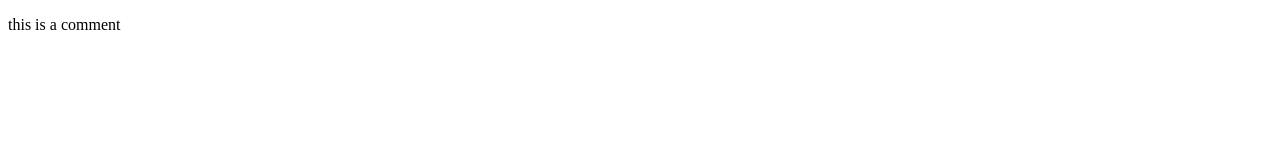
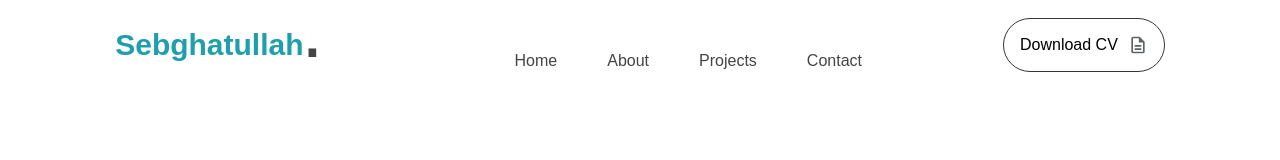
Before and after one commit to SebghatAmin/My-Portfolio, a plain HTML site: page index.html in a window 1280 px wide. Drawn offline with Linux system fonts and the light colour scheme.

Commit message:
something changed

```diff
--- a/index.html
+++ b/index.html
@@ -4,10 +4,82 @@
     <meta charset="UTF-8" />
     <meta name="viewport" content="width=device-width, initial-scale=1.0" />
     <title>Document</title>
+    <link href="style.css" rel="stylesheet" />
   </head>
   <body>
-    <div class="coment">
-      <p>this is a comment</p>
+    <div class="main-container">
+      <nav class="header-container">
+        <a href="#" class="nav-logo">
+          <p class="nav-name">Sebghatullah</p>
+          <span>.</span>
+        </a>
+        <div class="navemenu" id="myNaveMenu">
+          <ul class="nave_menu_list">
+            <li class="nave_list">
+              <a href="#home" class="nav-link active-link">Home</a>
+              <div class="circle"></div>
+            </li>
+            <li class="nav_list">
+              <a href="#about" class="nav-link">About</a>
+              <div class="circle"></div>
+            </li>
+            <li class="nav_list">
+              <a href="#projects" class="nav-link">Projects</a>
+              <div class="circle"></div>
+            </li>
+            <li class="nav_list">
+              <a href="#contact" class="nav-link">Contact</a>
+              <div class="circle"></div>
+            </li>
+          </ul>
+        </div>
+        <div class="nav-button">
+          <button
+            class="btn btn-color-2 nav-btn btn-icon"
+            onclick="window.open('./assets/Ehsan-Resume.pdf')"
+          >
+            Download CV
+            <svg
+              xmlns="http://www.w3.org/2000/svg"
+              height="20px"
+              viewBox="0 -960 960 960"
+              width="20px"
+              fill="#5f6368"
+            >
+              <path
+                d="M320-240h320v-80H320v80Zm0-160h320v-80H320v80ZM240-80q-33 0-56.5-23.5T160-160v-640q0-33 23.5-56.5T240-880h320l240 240v480q0 33-23.5 56.5T720-80H240Zm280-520v-200H240v640h480v-440H520ZM240-800v200-200 640-640Z"
+              ></path>
+            </svg>
+          </button>
+        </div>
+        <div onclick="myMenuFunction()" class="nav-menu-btn">
+          <svg
+            style="display: none"
+            xmlns="http://www.w3.org/2000/svg"
+            height="28px"
+            viewBox="0 -960 960 960"
+            width="28px"
+            fill="#5f6368"
+            id="nav-close"
+          >
+            <path
+              d="M480-424 284-228q-11 11-28 11t-28-11q-11-11-11-28t11-28l196-196-196-196q-11-11-11-28t11-28q11-11 28-11t28 11l196 196 196-196q11-11 28-11t28 11q11 11 11 28t-11 28L536-480l196 196q11 11 11 28t-11 28q-11 11-28 11t-28-11L480-424Z"
+            ></path>
+          </svg>
+          <svg
+            xmlns="http://www.w3.org/2000/svg"
+            height="28px"
+            viewBox="0 -960 960 960"
+            width="28px"
+            fill="#5f6368"
+            id="nav-open"
+          >
+            <path
+              d="M120-240v-80h720v80H120Zm0-200v-80h720v80H120Zm0-200v-80h720v80H120Z"
+            ></path>
+          </svg>
+        </div>
+      </nav>
     </div>
   </body>
 </html>
--- a/style.css
+++ b/style.css
@@ -0,0 +1,270 @@
+/*
+  1. Use a more-intuitive box-sizing model.
+*/
+:root {
+  --body-color: rgb(250, 250, 250);
+  --color-white: rgb(255, 255, 255);
+  --text-color-second: rgb(68, 68, 68);
+  --text-color-third: rgb(30, 159, 171);
+  --first-color: rgb(110, 87, 224);
+  --first-color-hover: rgb(40, 91, 212);
+  --second-color: rgb(0, 201, 255);
+  --third-color: rgb(192, 166, 49);
+  --first-shadow-color: rgba(0, 0, 0, 0.1);
+}
+
+*,
+*::before,
+*::after {
+  box-sizing: border-box;
+  font-family: "Poppins", sans-serif;
+}
+/*
+    2. Remove default margin
+  */
+* {
+  margin: 0;
+}
+/*
+    Typographic tweaks!
+    3. Add accessible line-height
+    4. Improve text rendering
+  */
+body {
+  line-height: 1.5;
+  -webkit-font-smoothing: antialiased;
+}
+/*
+    5. Improve media defaults
+  */
+img,
+picture,
+video,
+canvas,
+svg {
+  display: block;
+  max-width: 100%;
+}
+/*
+    6. Remove built-in form typography styles
+  */
+input,
+button,
+textarea,
+select {
+  font: inherit;
+}
+/*
+    7. Avoid text overflows
+  */
+p,
+h1,
+h2,
+h3,
+h4,
+h5,
+h6 {
+  overflow-wrap: break-word;
+}
+/*
+    8. Create a root stacking context
+  */
+#root,
+#__next {
+  isolation: isolate;
+}
+
+.main-container {
+  position: relative;
+  width: 100%;
+
+  background-color: red;
+}
+/* :-webkit-backdrop-filter: blur(7px); */
+.header-container {
+  height: 90px;
+  width: 100vw;
+  /* background-color: orange; */
+  display: flex;
+  justify-content: space-between;
+  /* backdrop-filter: blur(7px); */
+  padding-inline: 9vw;
+  transition: 0.3s;
+  z-index: 100;
+  position: fixed;
+  top: 0;
+  left: 0;
+  right: 0;
+  box-shadow: none;
+  line-height: 90px;
+}
+.nav {
+  -webkit-backdrop-filter: blur(7px);
+  backdrop-filter: blur(7px);
+  position: fixed;
+  top: 0;
+  left: 0;
+  right: 0;
+  display: flex;
+  justify-content: space-between;
+  width: 100vw;
+  height: 90px;
+  line-height: 90px;
+  padding-inline: 9vw;
+  transition: 0.3s;
+  z-index: 100;
+}
+.nav-logo {
+  position: relative;
+  margin-right: 30px;
+  text-decoration: none;
+}
+.nav-logo span {
+  position: absolute;
+  top: -15px;
+  right: -20px;
+  font-size: 5rem;
+  color: var(--text-color-second);
+}
+.nav-name {
+  font-size: 30px;
+  font-weight: 600;
+  color: var(--text-color-third);
+}
+.navemenu {
+  display: flex;
+}
+.navemenu,
+.navemenulist {
+  display: flex;
+}
+.nav-menu .nav_list {
+  list-style: none;
+  position: relative;
+}
+.li {
+  display: list-item;
+  text-align: -webkit-match-parent;
+  unicode-bidi: isolate;
+  list-style: none;
+}
+.nav-menu,
+.nave_menu_list {
+  display: flex;
+}
+ul {
+  display: block;
+  list-style-type: none;
+  margin-block-start: 1em;
+  margin-block-end: 1em;
+  margin-inline-start: 0px;
+  margin-inline-end: 0px;
+  padding-inline-start: 40px;
+  unicode-bidi: isolate;
+}
+.nav-link {
+  text-decoration: none;
+  color: var(--text-color-second);
+  font-weight: 500;
+  padding-inline: 10px;
+  margin-inline: 15px;
+}
+.nav-button {
+  display: flex;
+  align-items: center;
+}
+.btn-color-2 {
+  background: none;
+}
+.btn-color-1,
+.btn-color-2 {
+  border: rgb(53, 53, 53) 0.1rem solid;
+}
+.btn-icon {
+  display: flex;
+  align-items: center;
+  gap: 10px;
+  flex-wrap: nowrap;
+}
+.btn {
+  font-weight: 500;
+  transition: all 300ms ease;
+  padding: 1rem;
+  /* width: 8rem; */
+  border-radius: 2rem;
+  white-space: nowrap;
+}
+.input,
+button,
+textarea,
+select {
+  font: inherit;
+}
+button {
+  appearance: auto;
+  font-style: ;
+  font-variant-ligatures: ;
+  font-variant-caps: ;
+  font-variant-numeric: ;
+  font-variant-east-asian: ;
+  font-variant-alternates: ;
+  font-variant-position: ;
+  font-weight: ;
+  font-stretch: ;
+  font-size: ;
+  font-family: ;
+  font-optical-sizing: ;
+  font-kerning: ;
+  font-feature-settings: ;
+  font-variation-settings: ;
+  text-rendering: auto;
+  color: buttontext;
+  letter-spacing: normal;
+  word-spacing: normal;
+  line-height: normal;
+  text-transform: none;
+  text-indent: 0px;
+  text-shadow: none;
+  display: inline-block;
+  text-align: center;
+  align-items: flex-start;
+  cursor: default;
+  box-sizing: border-box;
+  background-color: buttonface;
+  margin: 0em;
+  padding-block: 1px;
+  padding-inline: 6px;
+  border-width: 2px;
+  border-style: outset;
+  border-color: buttonborder;
+  border-image: initial;
+}
+.nav-menu-btn {
+  display: none;
+}
+@media only screen and (max-width: 900px) {
+  .nav-menu-btn {
+    display: flex;
+    align-items: center;
+    justify-content: center;
+    cursor: pointer;
+    padding-left: 10px;
+    padding-right: 10px;
+  }
+  .nav-menu {
+    position: fixed;
+    top: 70px;
+    left: -100%;
+    flex-direction: column;
+    justify-content: center;
+    align-items: center;
+    background: rgba(255, 255, 255, 0.95);
+    -webkit-backdrop-filter: blur(7px);
+    backdrop-filter: blur(7px);
+    width: 100vw;
+    min-height: 450px;
+    height: calc(100vh - 70px);
+    transition: 0.3s;
+    text-align: center;
+  }
+}
```
